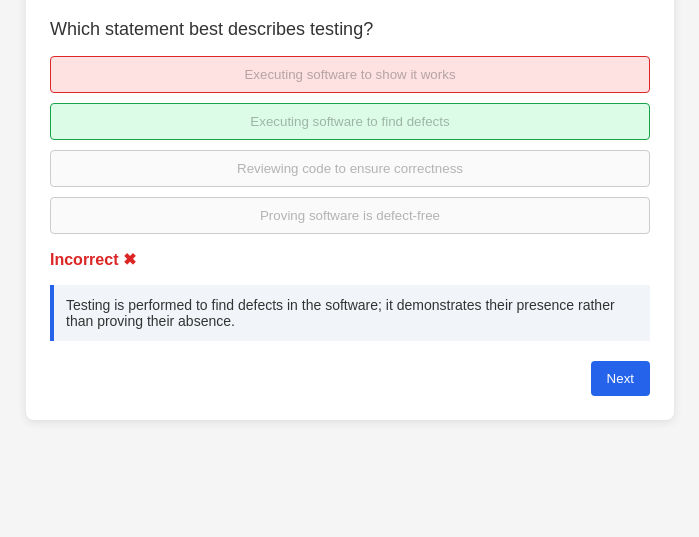
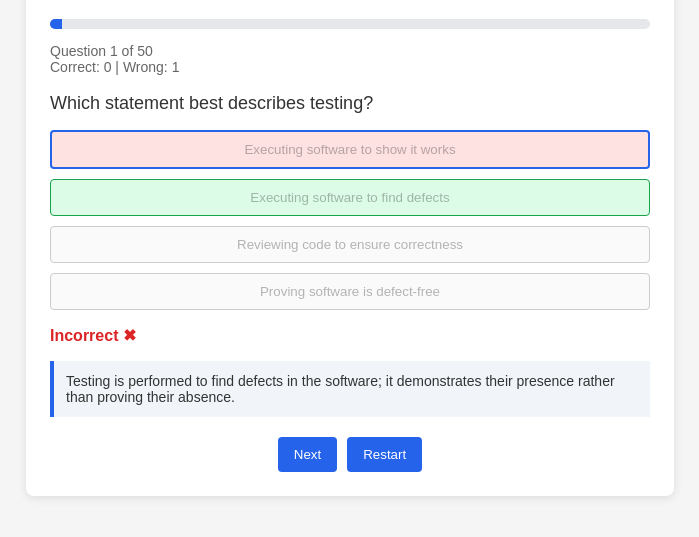
Before and after one commit to alannarisse/quizzes, a plain HTML site: page istqb-found/index.html in a window 1280 px wide. Both pictures are taken after a click on the button "Executing software to show it works". Shown: the part 125-662 px from the top of the page, without its empty margins (290-989 px from the left). Drawn offline with Linux system fonts and the light colour scheme.

Commit message:
added localStorage persistence to istqb quiz
Co-Authored-By: Claude Opus 4.5 <noreply@anthropic.com>

```diff
--- a/istqb-found/index.html
+++ b/istqb-found/index.html
@@ -12,6 +12,11 @@
   <div id="quiz-container">
     <h1 id="quiz-title"></h1>
 
+    <div id="progress-container">
+      <div id="progressBar"></div>
+    </div>
+    <p id="place"></p>
+
     <div id="question-container">
       <p id="question-text"></p>
       <ul id="options-list"></ul>
@@ -20,13 +25,15 @@
     </div>
 
     <div id="controls">
+      <button id="prev-btn">Previous</button>
       <button id="next-btn">Next</button>
+      <button id="restart-btn">Restart</button>
     </div>
 
     <div id="result-container" class="hidden">
       <h2>Quiz Complete</h2>
       <p id="score-text"></p>
-      <button onclick="location.reload()">Restart Quiz</button>
+      <button id="restart-final-btn">Restart Quiz</button>
     </div>
   </div>
 
--- a/istqb-found/quiz.js
+++ b/istqb-found/quiz.js
@@ -40,7 +40,7 @@ const quizData = {
 {"id":34,"question":"Alpha testing is performed:","options":["By end-users in production","By developers in-house","After release","During regression testing"],"correctAnswer":1,"explanation":"Alpha testing is done in-house by developers or QA to catch defects before external user testing."},
 {"id":35,"question":"Beta testing is conducted:","options":["Internally only","By selected end-users","By automation scripts","During static testing"],"correctAnswer":1,"explanation":"Beta testing is performed by real users in a production-like environment to find issues not caught internally."},
 {"id":36,"question":"Test coverage measures:","options":["Percentage of requirements tested","Percentage of defects found","Percentage of code executed","Percentage of users satisfied"],"correctAnswer":2,"explanation":"Test coverage assesses which parts of the code have been exercised by tests, ensuring thoroughness."},
-{"id":37,"question":"Defect severity indicates:","options":["Impact on the system","Probability of occurrence","Number of users affected","Complexity of fix"],"correctAnswer":0,"explanation":"Severity reflects the impact of a defect on the system’s operation or users, guiding prioritization."},
+{"id":37,"question":"Defect severity indicates:","options":["Impact on the system","Probability of occurrence","Number of users affected","Complexity of fix"],"correctAnswer":0,"explanation":"Severity reflects the impact of a defect on the system's operation or users, guiding prioritization."},
 {"id":38,"question":"Defect priority indicates:","options":["Impact on the system","Order of fixing","Probability of defect","Complexity of fix"],"correctAnswer":1,"explanation":"Priority determines the order in which defects should be fixed based on business needs, not technical impact."},
 {"id":39,"question":"A test plan includes:","options":["Code logic","Test objectives, scope, resources, schedule","Defect fixes","Automation scripts"],"correctAnswer":1,"explanation":"A test plan documents the approach, objectives, resources, schedule, and scope for testing activities."},
 {"id":40,"question":"A test case specification includes:","options":["Project schedule","Test inputs, expected results, and execution steps","Requirements document","Release notes"],"correctAnswer":1,"explanation":"Test case specifications detail what to test, how to execute it, and the expected outcomes."},
@@ -55,15 +55,30 @@ const quizData = {
 {"id":49,"question":"Which tool type is used for performance testing?","options":["Debugger","Profiler","Load and stress tool","IDE"],"correctAnswer":2,"explanation":"Load and stress testing tools simulate multiple users or high workloads to evaluate performance."},
 {"id":50,"question":"Which tool supports static analysis?","options":["Profiler","Code review tool","Compiler","Debugger"],"correctAnswer":1,"explanation":"Static analysis tools examine code without executing it to find defects and enforce standards."}
 ]
+};
 
+// --------------------
+// STORAGE KEY
+// --------------------
+const STORAGE_KEY = "istqbQuizState";
 
-};
 // --------------------
 // QUIZ STATE
 // --------------------
-let currentQuestionIndex = 0;
-let score = 0;
-let answered = false;
+let savedState = JSON.parse(localStorage.getItem(STORAGE_KEY));
+let currentQuestionIndex = savedState ? savedState.currentQuestionIndex : 0;
+let score = savedState ? savedState.score : 0;
+let wrong = savedState ? savedState.wrong : 0;
+let answersGiven = savedState ? savedState.answersGiven : {};
+
+function saveState() {
+  localStorage.setItem(STORAGE_KEY, JSON.stringify({
+    currentQuestionIndex,
+    score,
+    wrong,
+    answersGiven
+  }));
+}
 
 // --------------------
 // DOM ELEMENTS
@@ -72,10 +87,14 @@ const quizTitle = document.getElementById("quiz-title");
 const questionText = document.getElementById("question-text");
 const optionsList = document.getElementById("options-list");
 const nextBtn = document.getElementById("next-btn");
+const prevBtn = document.getElementById("prev-btn");
+const restartBtn = document.getElementById("restart-btn");
 const resultContainer = document.getElementById("result-container");
 const scoreText = document.getElementById("score-text");
 const feedback = document.getElementById("feedback");
 const explanation = document.getElementById("explanation");
+const progressBar = document.getElementById("progressBar");
+const place = document.getElementById("place");
 
 // --------------------
 // INIT
@@ -84,19 +103,30 @@ quizTitle.textContent = quizData.quizTitle;
 loadQuestion();
 
 nextBtn.addEventListener("click", nextQuestion);
+prevBtn.addEventListener("click", prevQuestion);
+restartBtn.addEventListener("click", restartQuiz);
+document.getElementById("restart-final-btn").addEventListener("click", restartQuiz);
 
 // --------------------
 // FUNCTIONS
 // --------------------
+function updateProgress() {
+  const progress = ((currentQuestionIndex + 1) / quizData.questions.length) * 100;
+  progressBar.style.width = progress + "%";
+  place.innerHTML = `Question ${currentQuestionIndex + 1} of ${quizData.questions.length}<br>
+  Correct: ${score} | Wrong: ${wrong}`;
+}
+
 function loadQuestion() {
-  answered = false;
-  nextBtn.disabled = true;
+  const currentQuestion = quizData.questions[currentQuestionIndex];
+  const chosenIndex = answersGiven[currentQuestion.id];
+  const hasAnswered = chosenIndex !== undefined;
+
   feedback.textContent = "";
   feedback.className = "";
   explanation.textContent = "";
   explanation.classList.add("hidden");
 
-  const currentQuestion = quizData.questions[currentQuestionIndex];
   questionText.textContent = currentQuestion.question;
   optionsList.innerHTML = "";
 
@@ -106,47 +136,90 @@ function loadQuestion() {
 
     button.textContent = option;
     button.className = "option-btn";
-    button.onclick = () => handleAnswer(button, index);
+
+    if (hasAnswered) {
+      button.disabled = true;
+      if (index === currentQuestion.correctAnswer) {
+        button.classList.add("correct");
+      }
+      if (index === chosenIndex && chosenIndex !== currentQuestion.correctAnswer) {
+        button.classList.add("incorrect");
+      }
+      if (index === chosenIndex) {
+        button.style.border = "2px solid #2563eb";
+      }
+    } else {
+      button.onclick = () => handleAnswer(button, index);
+    }
 
     li.appendChild(button);
     optionsList.appendChild(li);
   });
+
+  // Show feedback if already answered
+  if (hasAnswered) {
+    showFeedback(currentQuestion, chosenIndex);
+  }
+
+  // Update button visibility
+  prevBtn.style.display = currentQuestionIndex > 0 ? "inline-block" : "none";
+  nextBtn.disabled = !hasAnswered;
+
+  updateProgress();
 }
 
 function handleAnswer(button, selectedIndex) {
-  if (answered) return;
-  answered = true;
+  const currentQuestion = quizData.questions[currentQuestionIndex];
 
-  const currentQuestion = quizData.questions[currentQuestionIndex];
-  const correctIndex = currentQuestion.correctAnswer;
+  // Only record if not already answered
+  if (answersGiven[currentQuestion.id] === undefined) {
+    answersGiven[currentQuestion.id] = selectedIndex;
+
+    if (selectedIndex === currentQuestion.correctAnswer) {
+      score++;
+    } else {
+      wrong++;
+    }
+
+    saveState();
+  }
+
+  // Disable all buttons and show correct/incorrect
   const optionButtons = document.querySelectorAll(".option-btn");
-
   optionButtons.forEach((btn, index) => {
     btn.disabled = true;
-    if (index === correctIndex) {
+    if (index === currentQuestion.correctAnswer) {
       btn.classList.add("correct");
     }
   });
 
-  if (selectedIndex === correctIndex) {
-    score++;
+  if (selectedIndex !== currentQuestion.correctAnswer) {
+    button.classList.add("incorrect");
+  }
+
+  button.style.border = "2px solid #2563eb";
+
+  showFeedback(currentQuestion, selectedIndex);
+  nextBtn.disabled = false;
+  updateProgress();
+}
+
+function showFeedback(question, selectedIndex) {
+  if (selectedIndex === question.correctAnswer) {
     feedback.textContent = "Correct ✔";
     feedback.className = "correct";
   } else {
-    button.classList.add("incorrect");
     feedback.textContent = "Incorrect ✖";
     feedback.className = "incorrect";
   }
 
-  // Show explanation
-  explanation.textContent = currentQuestion.explanation;
+  explanation.textContent = question.explanation;
   explanation.classList.remove("hidden");
-
-  nextBtn.disabled = false;
 }
 
 function nextQuestion() {
   currentQuestionIndex++;
+  saveState();
 
   if (currentQuestionIndex < quizData.questions.length) {
     loadQuestion();
@@ -155,10 +228,36 @@ function nextQuestion() {
   }
 }
 
+function prevQuestion() {
+  if (currentQuestionIndex > 0) {
+    currentQuestionIndex--;
+    saveState();
+    loadQuestion();
+  }
+}
+
+function restartQuiz() {
+  currentQuestionIndex = 0;
+  score = 0;
+  wrong = 0;
+  answersGiven = {};
+  localStorage.removeItem(STORAGE_KEY);
+
+  // Reset UI
+  document.getElementById("question-container").classList.remove("hidden");
+  document.getElementById("controls").classList.remove("hidden");
+  resultContainer.classList.add("hidden");
+
+  loadQuestion();
+}
+
 function showResults() {
   document.getElementById("question-container").classList.add("hidden");
   document.getElementById("controls").classList.add("hidden");
   resultContainer.classList.remove("hidden");
 
-  scoreText.textContent = `You scored ${score} out of ${quizData.questions.length}`;
+  scoreText.textContent = `You scored ${score} out of ${quizData.questions.length} (${wrong} wrong)`;
+
+  // Clear state when quiz is complete
+  localStorage.removeItem(STORAGE_KEY);
 }
--- a/istqb-found/style.css
+++ b/istqb-found/style.css
@@ -40,11 +40,6 @@ body {
 .option-btn.selected {
   background: #dbeafe;
   border-color: #2563eb;
-}
-
-#controls {
-  margin-top: 20px;
-  text-align: right;
 }
 
 #controls button {
@@ -94,3 +89,51 @@ body {
   border-left: 4px solid #2563eb;
   font-size: 14px;
 }
+
+#progress-container {
+  width: 100%;
+  height: 10px;
+  background: #e5e7eb;
+  border-radius: 5px;
+  margin-bottom: 10px;
+  overflow: hidden;
+}
+
+#progressBar {
+  height: 100%;
+  width: 0%;
+  background: #2563eb;
+  transition: width 0.3s ease;
+}
+
+#place {
+  font-size: 14px;
+  color: #666;
+  margin-bottom: 16px;
+}
+
+#controls {
+  margin-top: 20px;
+  text-align: center;
+  display: flex;
+  gap: 10px;
+  justify-content: center;
+}
+
+#prev-btn {
+  background: #6b7280;
+}
+
+#restart-btn {
+  background: #dc2626;
+}
+
+#restart-final-btn {
+  padding: 10px 16px;
+  border: none;
+  background: #2563eb;
+  color: #fff;
+  border-radius: 4px;
+  cursor: pointer;
+  margin-top: 16px;
+}
```
